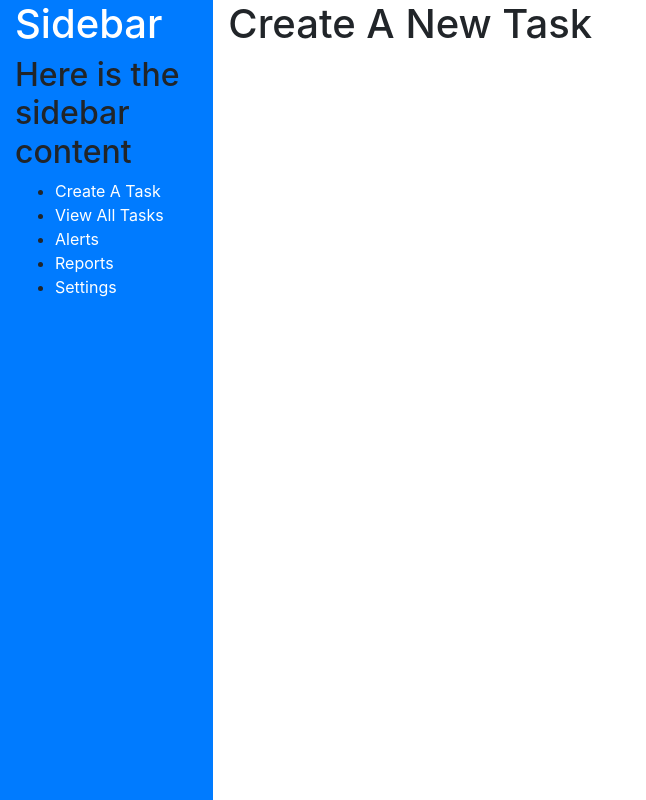
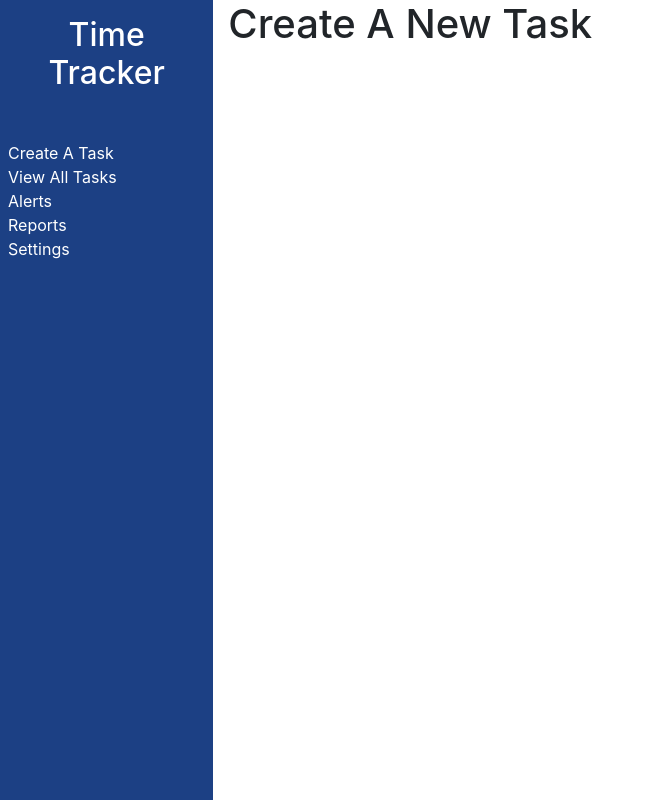
Before and after one commit to chingu-voyages/TNT-Task-Timer-v12-geckos-team-01-, a React (Create React App) app: page / in a window 1280 px wide. Shown: the whole page, without its empty margins (0-646 px from the left). Built offline with nearby package versions, Linux system fonts and the light colour scheme.

Commit message:
sidebar-styling

```diff
--- a/src/App.css
+++ b/src/App.css
@@ -2,7 +2,35 @@ html,
 body {
   height: 100%;
 }
+
 .sidebar {
   height: 100vh;
   background-color: #1c4084;
+  width: 100%;
+  /* padding: 1.5rem; */
 }
+
+.time-tracker-logo {
+  color: white;
+  font-size: 2rem;
+  padding: 1rem;
+  text-align: center;
+}
+
+/* styles for the list of links in the sidebar */
+.sidebar-list {
+  list-style-type: none;
+  padding: 0;
+  margin-top: 2rem;
+}
+
+.sidebar-list-item {
+  font-size: 1rem;
+  margin-left: 0.5rem;
+}
+
+@media (max-width: 800px) {
+  .sidebar-link-text {
+    display: none;
+  }
+}
--- a/src/App.js
+++ b/src/App.js
@@ -9,7 +9,7 @@ import Row from "react-bootstrap/Row";
 import Col from "react-bootstrap/Col";
 
 /* React Router */
-import { BrowserRouter as Router, Route, Switch, Link } from "react-router-dom";
+import { BrowserRouter as Router, Route, Switch } from "react-router-dom";
 
 /* custom components */
 // import NewTask from "./components/NewTask";
@@ -31,43 +31,16 @@ function App() {
       <Router>
         <Container fluid>
           <Row>
+            {/* Bootstrap Column for the sidebar */}
             <Col
-              className="vh-100 bg-primary"
+              className="p-0 vh-100 bg-primary"
               xs={{ span: 12, order: 2 }}
               md={{ span: 2, order: 1 }}
             >
-              <Sidebar>
-                <h2>Here is the sidebar content</h2>
-                <ul>
-                  <li>
-                    <Link to="/" className="text-white">
-                      Create A Task
-                    </Link>
-                  </li>
-                  <li>
-                    <Link to="/viewtasks" className="text-white">
-                      View All Tasks
-                    </Link>
-                  </li>
-                  <li>
-                    <Link to="/taskalerts" className="text-white">
-                      Alerts
-                    </Link>
-                  </li>
-                  <li>
-                    <Link to="/reports" className="text-white">
-                      Reports
-                    </Link>
-                  </li>
-                  <li>
-                    <Link to="/settings" className="text-white">
-                      Settings
-                    </Link>
-                  </li>
-                </ul>
-              </Sidebar>
+              <Sidebar />
             </Col>
 
+            {/* Bootstrap Column for the main content */}
             <Col xs={{ span: 12, order: 1 }} md={{ span: 10, order: 2 }}>
               <MainContent>
                 <Switch>
--- a/src/components/Sidebar.js
+++ b/src/components/Sidebar.js
@@ -1,12 +1,41 @@
 import React from "react";
 import PropTypes from "prop-types";
+import { Link } from "react-router-dom";
 
 const Sidebar = props => {
   const { children } = props;
   return (
-    <div>
-      <h1 className="text-white">Sidebar</h1>
-      {children}
+    <div className="sidebar">
+      <h1 className="time-tracker-logo">Time Tracker</h1>
+      <ul className="sidebar-list">
+        <li className="sidebar-list-item">
+          <Link to="/" className="text-white">
+            <span className="sidebar-link-text">Create A Task</span>
+          </Link>
+        </li>
+        <li className="sidebar-list-item">
+          <Link to="/viewtasks" className="text-white">
+            <span className="sidebar-link-text">View All Tasks</span>
+          </Link>
+        </li>
+        <li className="sidebar-list-item">
+          <Link to="/taskalerts" className="text-white">
+            <span className="sidebar-link-text">Alerts</span>
+          </Link>
+        </li>
+        <li className="sidebar-list-item">
+          <Link to="/reports" className="text-white">
+            <span className="sidebar-link-text">Reports</span>
+          </Link>
+        </li>
+        <li className="sidebar-list-item">
+          <Link to="/settings" className="text-white">
+            <span className="sidebar-link-text">Settings</span>
+          </Link>
+        </li>
+      </ul>
+
+      <div className="sidebar-extra">{children}</div>
     </div>
   );
 };
```
Also changed, not shown: src/index.js (+6 -5 lines).
